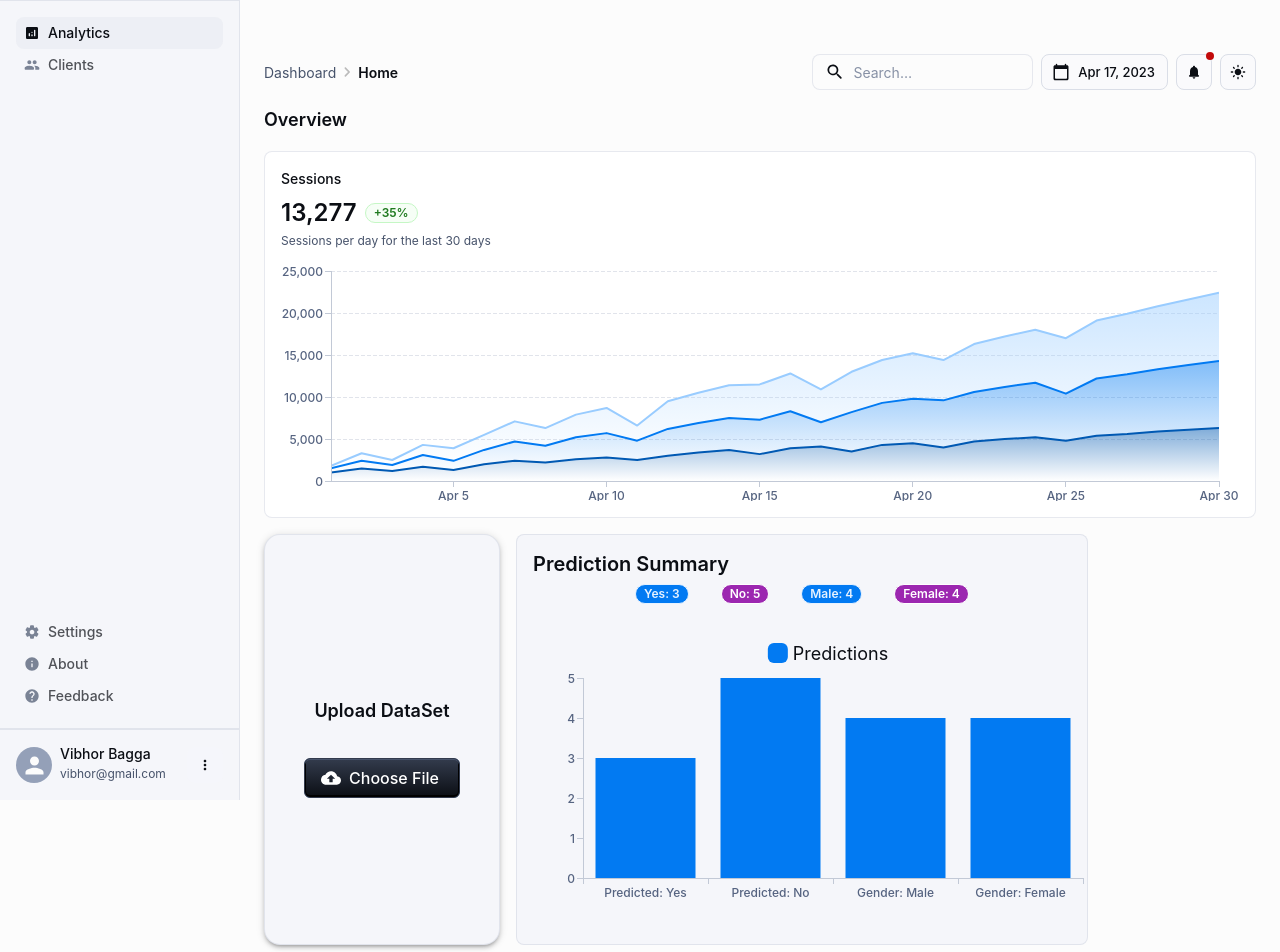
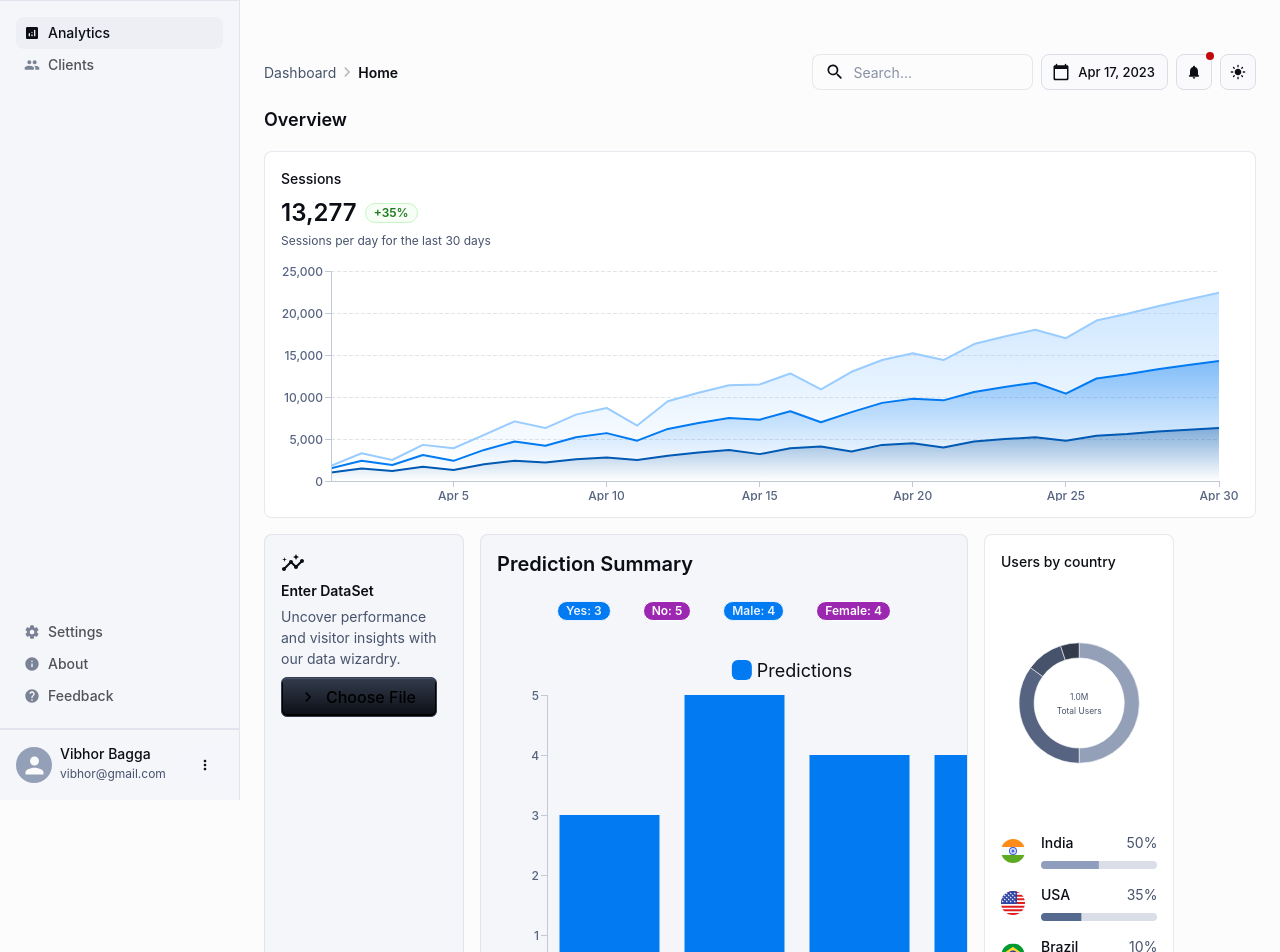
Before and after one commit to Vish-2101/datathon-25-error-404, a React (Vite) app in the folder frontend/: page / in a window 1280 px wide. Shown: the top 952 px of the page. Built offline with nearby package versions, Linux system fonts and the light colour scheme.

Commit message:
fetch completed

```diff
--- a/frontend/src/App.tsx
+++ b/frontend/src/App.tsx
@@ -2,7 +2,7 @@ import * as React from 'react';
 import type {} from '@mui/x-date-pickers/themeAugmentation';
 import type {} from '@mui/x-charts/themeAugmentation';
 import type {} from '@mui/x-data-grid-pro/themeAugmentation';
-import type {} from '@mui/x-tree-view/themeAugmentation';
+// import type {} from '@mui/x-tree-view/themeAugmentation';
 import { alpha } from '@mui/material/styles';
 import CssBaseline from '@mui/material/CssBaseline';
 import Box from '@mui/material/Box';
@@ -18,14 +18,14 @@ import {
   chartsCustomizations,
   dataGridCustomizations,
   datePickersCustomizations,
-  treeViewCustomizations,
+
 } from './theme/customizations';
 
 const xThemeComponents = {
   ...chartsCustomizations,
   ...dataGridCustomizations,
   ...datePickersCustomizations,
-  ...treeViewCustomizations,
+
 };
 
 export default function Dashboard(props: { disableCustomTheme?: boolean }) {
--- a/frontend/src/components/ChartUserByCountry.tsx
+++ b/frontend/src/components/ChartUserByCountry.tsx
@@ -99,7 +99,7 @@ export default function ChartUserByCountry() {
   };
 
   return (
-    <Card variant="outlined" sx={{ display: "flex", flexDirection: "column", gap: "8px", flexGrow: 1 }}>
+    <Card variant="outlined" sx={{ display: "flex", flexDirection: "column", gap: "8px", flexGrow: 1, width: '70%' }}>
       <CardContent>
         <Typography component="h2" variant="subtitle2">
           Users by country
--- a/frontend/src/components/HighlightedCard.tsx
+++ b/frontend/src/components/HighlightedCard.tsx
@@ -1,62 +1,82 @@
-import * as React from "react";
-import Card from "@mui/material/Card";
-import CardContent from "@mui/material/CardContent";
-import Typography from "@mui/material/Typography";
-import Box from "@mui/material/Box";
-import Button from "@mui/material/Button";
-import CloudUploadIcon from "@mui/icons-material/CloudUpload";
+import * as React from 'react';
+import Card from '@mui/material/Card';
+import CardContent from '@mui/material/CardContent';
+import Button from '@mui/material/Button';
+import Typography from '@mui/material/Typography';
+import ChevronRightRoundedIcon from '@mui/icons-material/ChevronRightRounded';
+import InsightsRoundedIcon from '@mui/icons-material/InsightsRounded';
+import useMediaQuery from '@mui/material/useMediaQuery';
+import { useTheme } from '@mui/material/styles';
 
 export default function HighlightedCard() {
+  const theme = useTheme();
+  const isSmallScreen = useMediaQuery(theme.breakpoints.down('sm'));
   const fileInputRef = React.useRef<HTMLInputElement | null>(null);
+  const [file, setFile] = React.useState<File | null>(null);
   const [fileName, setFileName] = React.useState<string | null>(null);
 
-  const handleFileUpload = (event: React.ChangeEvent<HTMLInputElement>) => {
-    const file = event.target.files?.[0];
-    if (file) {
-      setFileName(file.name);
-      console.log(file);
+  const handleFileChange = (event: React.ChangeEvent<HTMLInputElement>) => {
+    const selectedFile = event.target.files?.[0];
+    if (selectedFile) {
+      setFile(selectedFile);
+      setFileName(selectedFile.name);
+    }
+  };
+
+  const handleFileUpload = async () => {
+    if (!file) {
+      console.error("No file selected");
+      return;
+    }
+
+    const formData = new FormData();
+    formData.append("file", file);
+
+    try {
+      const response = await fetch("https://f974-152-52-34-131.ngrok-free.app/predict", {
+        method: "POST",
+        body: formData,
+      });
+
+      if (response.ok) {
+        const result = await response.json();
+        console.log("Prediction result:", result);
+      } else {
+        console.error("Error uploading file:", response.statusText);
+      }
+    } catch (error) {
+      console.error("Error uploading file:", error);
     }
   };
 
   return (
-    <Card
-      sx={{
-        height: "100%",
-        display: "flex",
-        flexDirection: "column",
-        alignItems: "center",
-        justifyContent: "center",
-        padding: 3,
-        boxShadow: 3,
-        borderRadius: 2,
-      }}
-    >
+    <Card sx={{ height: '100%' }}>
+      <CardContent>
+        <InsightsRoundedIcon />
         <Typography
           component="h2"
-        variant="h6"
-        sx={{
-          fontWeight: 600,
-          mb: 2,
-          pt: 2,
-          textAlign: "center",
-        }}
+          variant="subtitle2"
+          gutterBottom
+          sx={{ fontWeight: '600' }}
         >
-        Upload DataSet
+          Enter DataSet
         </Typography>
-      <CardContent sx={{ display: "flex", flexDirection: "column", alignItems: "center" }}>
+        <Typography sx={{ color: 'text.secondary', mb: '8px' }}>
+          Uncover performance and visitor insights with our data wizardry.
+        </Typography>
         <input
           type="file"
           accept=".csv, .xlsx"
-          onChange={handleFileUpload}
+          onChange={handleFileChange}
           ref={fileInputRef}
           style={{ display: "none" }}
         />
         <Button
           variant="contained"
-          startIcon={<CloudUploadIcon />}
+          startIcon={<ChevronRightRoundedIcon />}
           sx={{
             backgroundColor: "#1976d2",
-            color: "#fff",
+            color: "#000",
             textTransform: "none",
             fontSize: "1rem",
             padding: "10px 20px",
@@ -64,15 +84,37 @@ export default function HighlightedCard() {
             "&:hover": {
               backgroundColor: "#397ecc",
             },
+            mb: 2
           }}
           onClick={() => fileInputRef.current?.click()}
+          fullWidth={isSmallScreen}
         >
           Choose File
         </Button>
         {fileName && (
-          <Typography variant="body2" sx={{ mt: 2, color: "text.secondary" }}>
+          <>
+            <Typography variant="body2" sx={{ mb: 2, color: "text.secondary" }}>
               Selected file: {fileName}
             </Typography>
+            <Button
+              variant="contained"
+              sx={{
+                backgroundColor: "#28a745",
+                color: "#fff",
+                textTransform: "none",
+                fontSize: "1rem",
+                padding: "10px 20px",
+                borderRadius: "6px",
+                "&:hover": {
+                  backgroundColor: "#218838",
+                },
+              }}
+              onClick={handleFileUpload}
+              fullWidth={isSmallScreen}
+            >
+              Upload File
+            </Button>
+          </>
         )}
       </CardContent>
     </Card>
--- a/frontend/src/components/MainGrid.tsx
+++ b/frontend/src/components/MainGrid.tsx
@@ -5,7 +5,7 @@ import Stack from '@mui/material/Stack';
 import Typography from '@mui/material/Typography';
 import Copyright from '../internals/components/Copyright';
 import ChartUserByCountry from './ChartUserByCountry';
-import CustomizedTreeView from './CustomizedTreeView';
+// import CustomizedTreeView from './CustomizedTreeView';
 import CustomizedDataGrid from './CustomizedDataGrid';
 import HighlightedCard from './HighlightedCard';
 import PageViewsBarChart from './PageViewsBarChart';
@@ -24,22 +24,20 @@ export default function MainGrid() {
       <Grid
         container
         spacing={2}
-        columns={12}
+        columns={14}
         sx={{ mb: (theme) => theme.spacing(2) }}
       >
 
-        <Grid size={{ xs: 12, md: 12 }}>
+        <Grid size={{ xs: 12, md: 14 }}>
           <SessionsChart />
         </Grid>
         <Grid size={{ xs: 10, sm: 6, lg: 3 }}>
           <HighlightedCard />
-
-
         </Grid>
         <Grid size={{ xs: 12, md: 7 }}>
           <PageViewsBarChart />
         </Grid>
-        <Grid size={{ xs: 12, md: 5 }}>
+        <Grid size={{ xs: 12, md: 4 }}>
           <ChartUserByCountry />
         </Grid>
       </Grid>
@@ -52,8 +50,6 @@ export default function MainGrid() {
         </Grid>
         <Grid size={{ xs: 12, lg: 3 }}>
           <Stack gap={2} direction={{ xs: 'column', sm: 'row', lg: 'column' }}>
-            <CustomizedTreeView />
-
           </Stack>
         </Grid>
       </Grid>
--- a/frontend/src/components/PageViewsBarChart.tsx
+++ b/frontend/src/components/PageViewsBarChart.tsx
@@ -32,7 +32,7 @@ export default function PageViewsBarChart() {
         <Typography variant="h5" component="div" gutterBottom>
           Prediction Summary
         </Typography>
-        <Stack direction="row" spacing={4} justifyContent="center" sx={{ mb: 3 }}>
+        <Stack direction="row" spacing={4} justifyContent="center" sx={{ my: 3 }}>
           <Chip label={`Yes: ${Result.total_predictions_with_1}`} color="primary" />
           <Chip label={`No: ${Result.total_prediction_with_0}`} color="secondary" />
           <Chip label={`Male: ${Result.gender_1}`} color="primary" />
@@ -48,7 +48,7 @@ export default function PageViewsBarChart() {
           ]}
           xAxis={[{ data: barChartData.map(item => item.label), scaleType: 'band' }]}
           width={600}
-          height={300}
+          height={400}
         />
       </CardContent>
     </Card>
```
Also changed, not shown: frontend/public/index.html (added, +38 -0 lines). Lines whose indentation alone changed are shown as unchanged.
